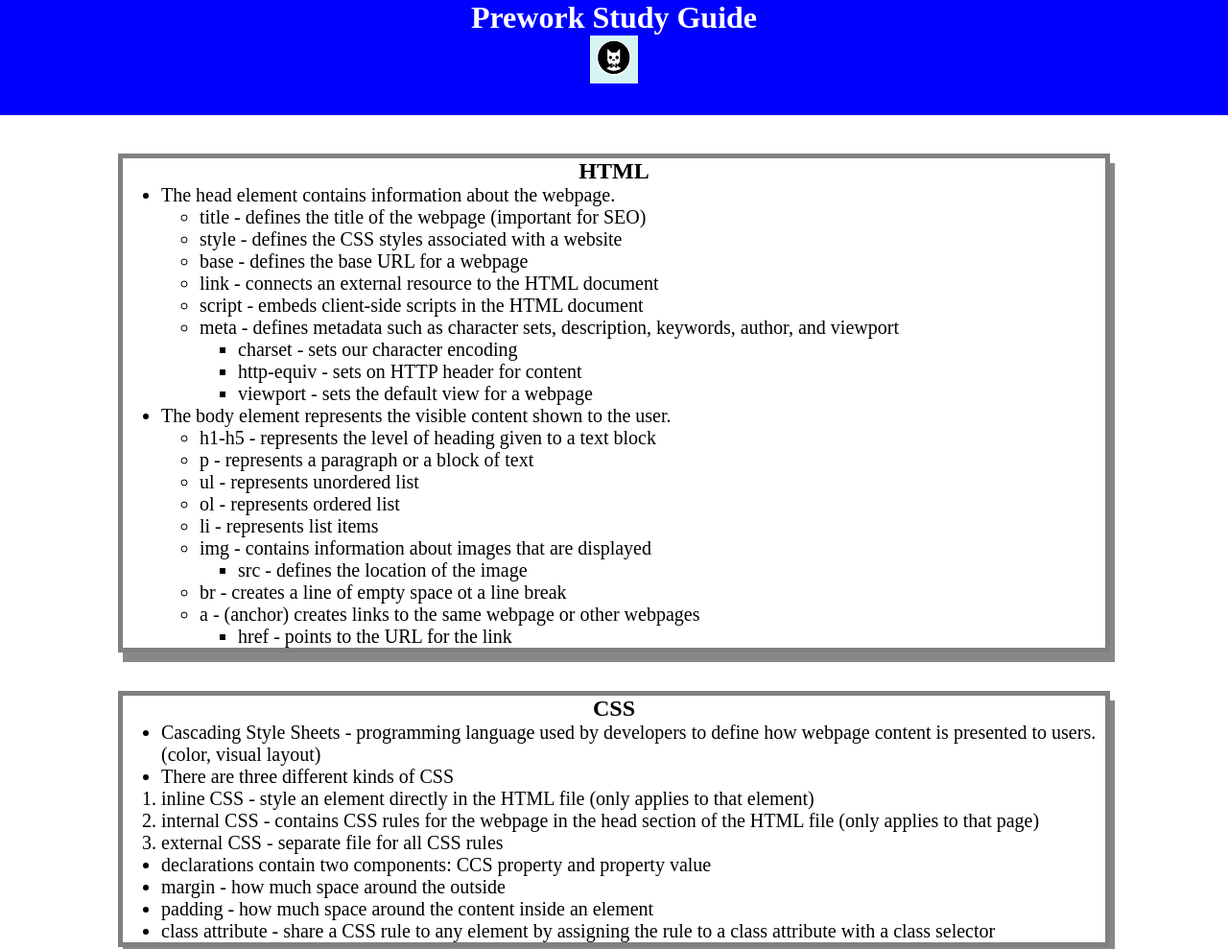
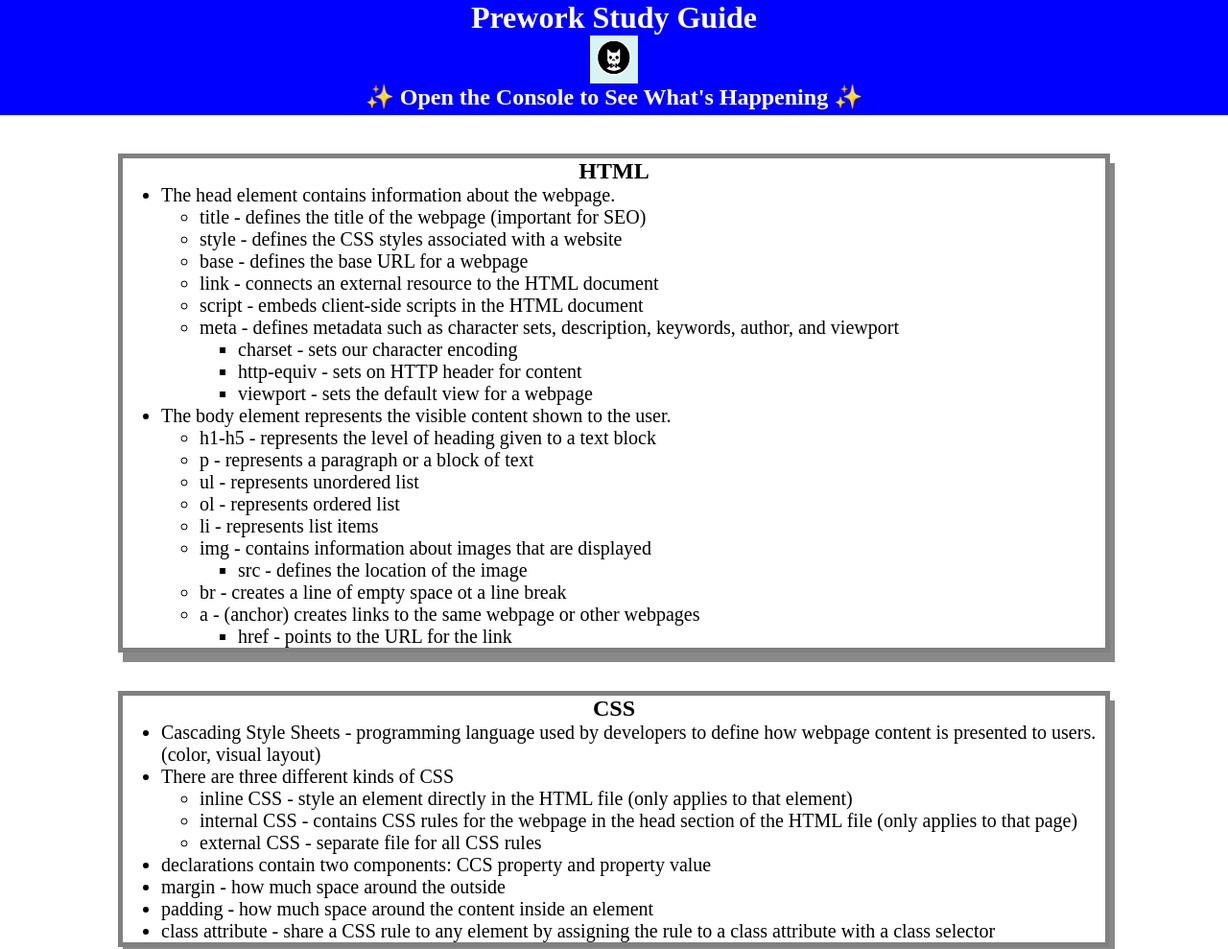
Before and after one commit to Tieranyr/prework-study-guide, a plain HTML site: page index.html in a window 1280 px wide. Shown: the top 989 px of the page at 96% size. Drawn offline with Linux system fonts and the light colour scheme.

Commit message:
<structured prework notes in a webpage>

```diff
--- /dev/null
+++ b/assets/script.js
@@ -0,0 +1,19 @@
+var topics = ['HTML', 'CSS', 'Git', 'JavaScript'];
+
+for (var x = 0; x < topics.length; x++) {
+ console.log(topics[x]);
+}
+
+/*
+if (topic === 'HTML') {
+ console.log("Let's study HTML!");
+} else if (topic === 'CSS') {
+ console.log("Let's study CSS!");
+} else if (topic === 'Git') {
+ console.log("Let's study Git!");
+} else if (topic === 'JavaScript') {
+ console.log("Let's study JavaScript!");
+} else {
+ console.log('Please try again!');
+}
+*/
--- a/index.html
+++ b/index.html
@@ -11,6 +11,7 @@
     <header id="top">
       <h1>Prework Study Guide</h1>
       <img src="./assets/bowtie-cat.png" alt="Profile image of cat wearing a bow tie." />
+      <h2>✨ Open the Console to See What's Happening ✨</h2>
     </header>
     <main>
       <section class="card" id="html-section">
@@ -56,11 +57,11 @@
         <ul>
           <li>Cascading Style Sheets - programming language used by developers to define how webpage content is presented to users. (color, visual layout)</li>
           <li>There are three different kinds of CSS</li>
-              <ol>
+              <ul>
                 <li>inline CSS - style an element directly in the HTML file (only applies to that element)</li>
                 <li>internal CSS - contains CSS rules for the webpage in the head section of the HTML file (only applies to that page)</li>
                 <li>external CSS - separate file for all CSS rules</li>
-              </ol>
+              </ul>
           <li>declarations contain two components: CCS property and property value</li>
           <li>margin - how much space around the outside</li>
           <li>padding - how much space around the content inside an element</li>
@@ -87,5 +88,6 @@
     <footer>
       <p>I can code!</p>
     </footer>
+    <script src="./assets/script.js"></script>
   </body>
 </html>
```
